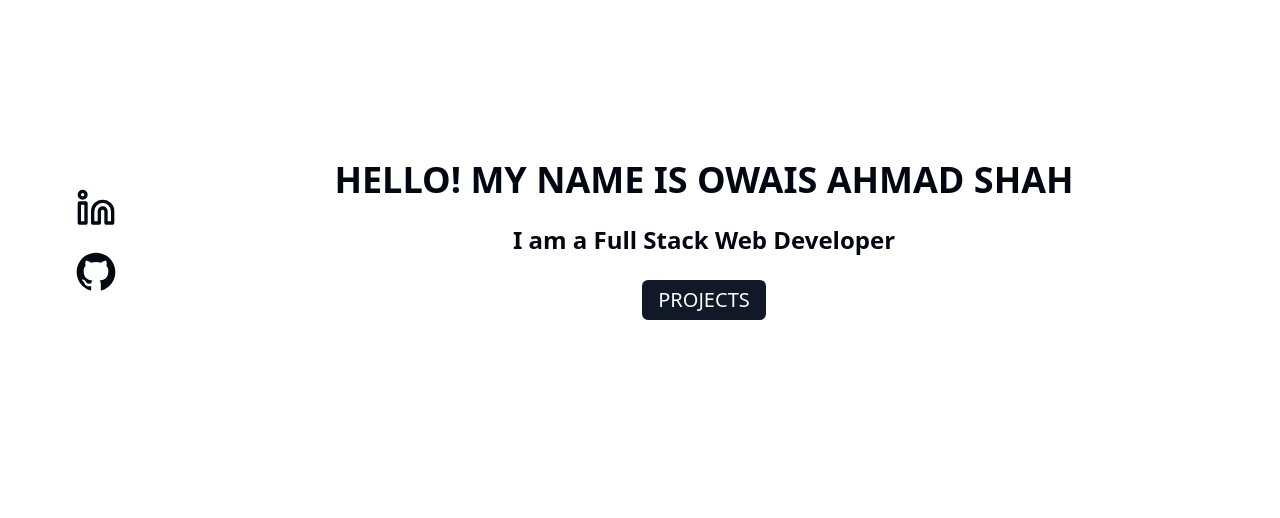
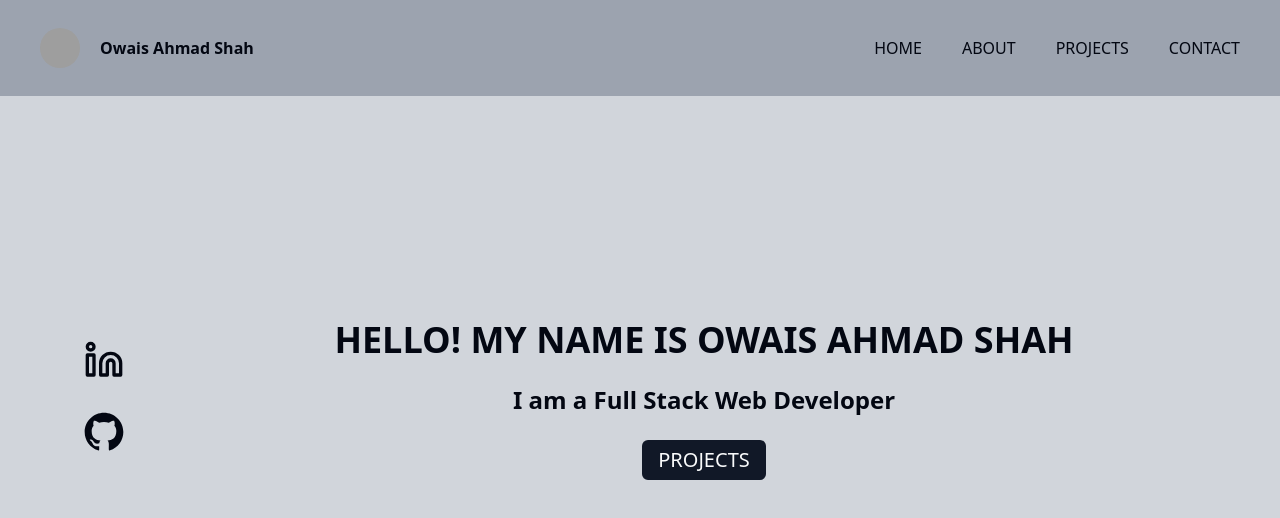
Before and after one commit to owaisahmadshah/portfolio-website, a React (Vite) app: page / in a window 1280 px wide. Shown: the top 518 px of the page. Built offline with nearby package versions, Linux system fonts and the light colour scheme; grey boxes are pictures that could not be loaded.

Commit message:
Added Navbar successfully.

```diff
--- a/package.json
+++ b/package.json
@@ -10,6 +10,7 @@
     "preview": "vite preview"
   },
   "dependencies": {
+    "@radix-ui/react-avatar": "^1.0.4",
     "@radix-ui/react-icons": "^1.3.0",
     "@radix-ui/react-slot": "^1.0.2",
     "class-variance-authority": "^0.7.0",
--- a/src/App.tsx
+++ b/src/App.tsx
@@ -1,8 +1,10 @@
-import Home from "./components/Home"
+import Home from "@/components/Home"
+import Navbar from "@/components/Navbar"
 
 function App() {
   return (
     <>
+    <Navbar />
     <Home />
     </>
   )
--- a/src/components/Home.tsx
+++ b/src/components/Home.tsx
@@ -4,7 +4,7 @@
 
 const Home = () => {
     return (
-        <section id="Home" className="flex h-[60vh]">
+        <section id="Home" className="flex h-[60vh] bg-gray-300 min-h-[100vh]">
             <div className="w-[15vw] flex flex-col justify-center items-center gap-6">
                 <div className="social-media-icon">
                     <LinkedinIcon className="h-10 w-10 cursor-pointer" />
--- /dev/null
+++ b/src/components/Navbar.tsx
@@ -0,0 +1,43 @@
+import { Avatar, AvatarFallback, AvatarImage } from "@/components/ui/avatar"
+
+interface NavbarProps { }
+
+const Navbar: React.FC<NavbarProps> = () => {
+    return (
+        <nav className='fixed w-[100vw] h-[12vh] top-0 z-10 px-10 py-5 flex items-center justify-between bg-gray-400'>
+            <div className='flex items-center gap-5'>
+                <a href="#home">
+                    <Avatar>
+                        <AvatarImage src="https://github.com/shadcn.png" />
+                        <AvatarFallback>Owais</AvatarFallback>
+                    </Avatar>
+                </a>
+                <a href="#home" className='text-l font-bold'>Owais Ahmad Shah</a>
+            </div>
+            <ul className='flex justify-center items-center gap-10'>
+                <li>
+                    <a href="#home" className='hover-nav-items'>
+                        HOME
+                    </a>
+                </li>
+                <li>
+                    <a href="#about" className='hover-nav-items'>
+                        ABOUT
+                    </a>
+                </li>
+                <li>
+                    <a href="#projects" className='hover-nav-items'>
+                        PROJECTS
+                    </a>
+                </li>
+                <li>
+                    <a href="#contact" className='hover-nav-items'>
+                        CONTACT
+                    </a>
+                </li>
+            </ul>
+        </nav>
+    );
+};
+
+export default Navbar;
--- /dev/null
+++ b/src/components/ui/avatar.tsx
@@ -0,0 +1,48 @@
+import * as React from "react"
+import * as AvatarPrimitive from "@radix-ui/react-avatar"
+
+import { cn } from "@/lib/utils"
+
+const Avatar = React.forwardRef<
+  React.ElementRef<typeof AvatarPrimitive.Root>,
+  React.ComponentPropsWithoutRef<typeof AvatarPrimitive.Root>
+>(({ className, ...props }, ref) => (
+  <AvatarPrimitive.Root
+    ref={ref}
+    className={cn(
+      "relative flex h-10 w-10 shrink-0 overflow-hidden rounded-full",
+      className
+    )}
+    {...props}
+  />
+))
+Avatar.displayName = AvatarPrimitive.Root.displayName
+
+const AvatarImage = React.forwardRef<
+  React.ElementRef<typeof AvatarPrimitive.Image>,
+  React.ComponentPropsWithoutRef<typeof AvatarPrimitive.Image>
+>(({ className, ...props }, ref) => (
+  <AvatarPrimitive.Image
+    ref={ref}
+    className={cn("aspect-square h-full w-full", className)}
+    {...props}
+  />
+))
+AvatarImage.displayName = AvatarPrimitive.Image.displayName
+
+const AvatarFallback = React.forwardRef<
+  React.ElementRef<typeof AvatarPrimitive.Fallback>,
+  React.ComponentPropsWithoutRef<typeof AvatarPrimitive.Fallback>
+>(({ className, ...props }, ref) => (
+  <AvatarPrimitive.Fallback
+    ref={ref}
+    className={cn(
+      "flex h-full w-full items-center justify-center rounded-full bg-muted",
+      className
+    )}
+    {...props}
+  />
+))
+AvatarFallback.displayName = AvatarPrimitive.Fallback.displayName
+
+export { Avatar, AvatarImage, AvatarFallback }
--- a/src/index.css
+++ b/src/index.css
@@ -74,3 +74,18 @@
       @apply bg-background text-foreground;
     }
   }
+
+  @layer components {
+    .sections-padding {
+      padding-top: 15vh;
+    }
+
+    .social-media-icon {
+      @apply w-12 h-12 pl-3;
+    }
+
+    /* generate a dim white dark color for hover effect  */
+    .hover-nav-items:hover {
+      @apply text-gray-600;
+    }
+  }
```
Also changed, not shown: 1 other file (tests, documents, lock files or other folders).
